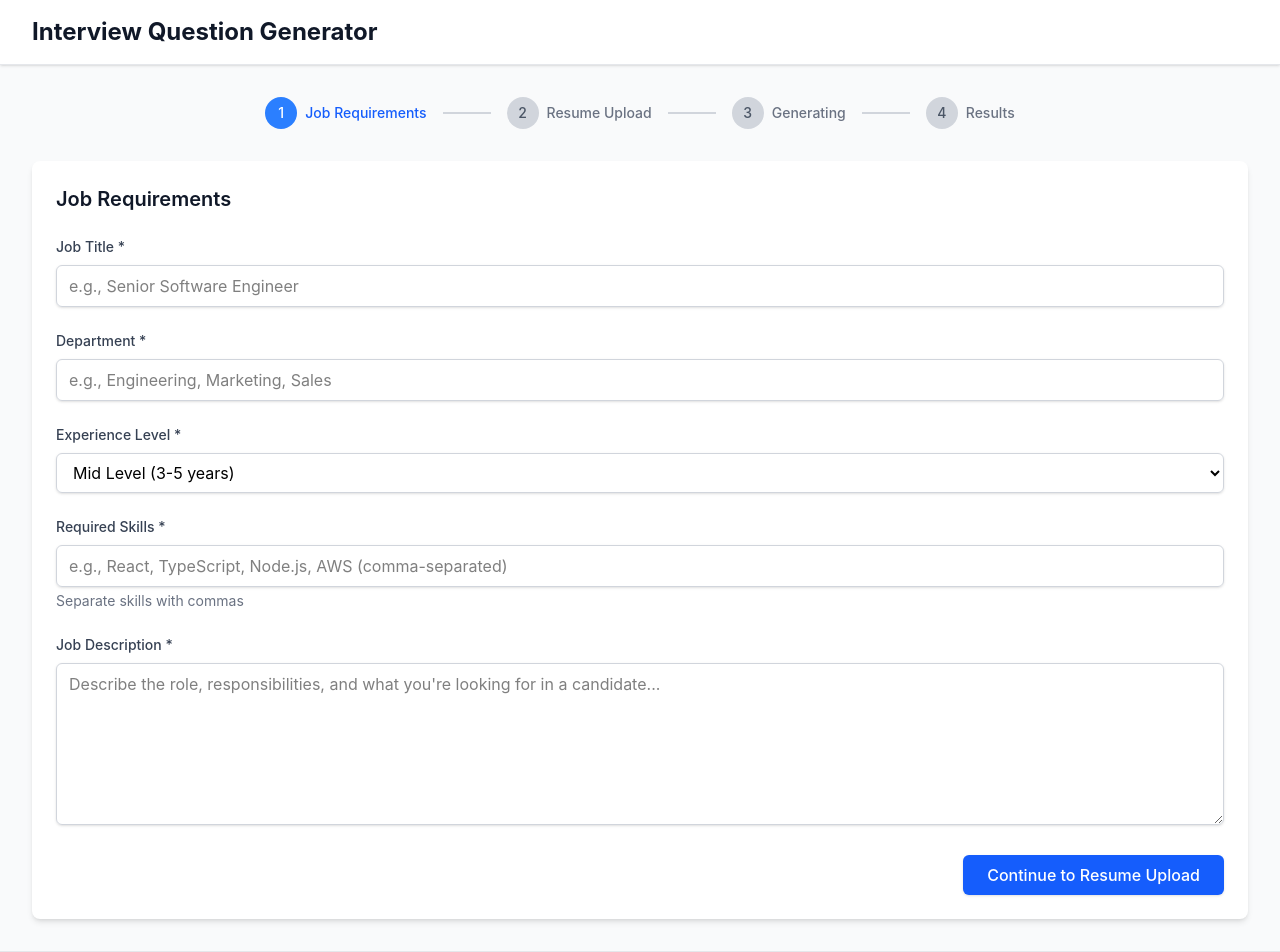
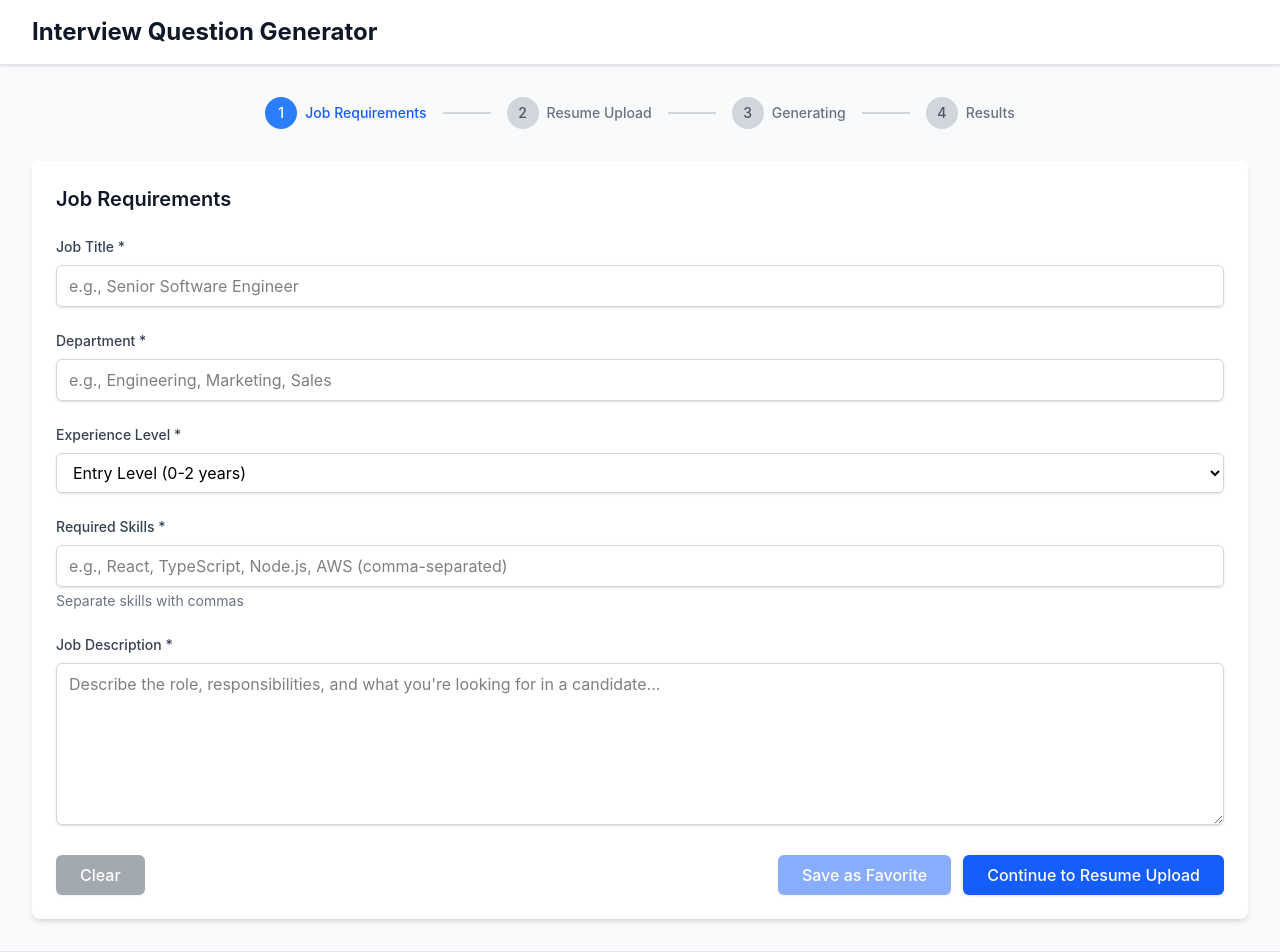
Before and after one commit to Claudiu-SV/mega-bomb-doc, a React (Vite) app: page / in a window 1280 px wide. Shown: the top 952 px of the page. Built offline with nearby package versions, Linux system fonts and the light colour scheme.

Commit message:
Added Favorites to Job Requirements Page.

```diff
--- a/src/components/JobRequirementsForm.tsx
+++ b/src/components/JobRequirementsForm.tsx
@@ -1,5 +1,5 @@
-import React, { useState } from 'react';
-import type { JobRequirements } from '../types';
+import type { JobRequirements, JobRequirementsFavorite } from '../types';
+import React, { useEffect, useState } from 'react';
 
 interface JobRequirementsFormProps {
   onSubmit: (requirements: Omit<JobRequirements, 'id' | 'createdAt'>) => void;
@@ -10,13 +10,51 @@ const JobRequirementsForm: React.FC<JobRequirementsFormProps> = ({
   onSubmit,
   isLoading = false
 }) => {
-  const [formData, setFormData] = useState({
+  const [formData, setFormData] = useState<Omit<JobRequirements, 'id' | 'createdAt'>>({
     title: '',
     description: '',
     requiredSkills: '',
-    experienceLevel: 'mid' as const,
+    experienceLevel: '',
     department: ''
   });
+
+  const [favorites, setFavorites] = useState<JobRequirementsFavorite[]>([]);
+  const [dialog, setDialog] = useState<{ isOpen: boolean; title: string; message: string; type: 'success' | 'error' | 'warning' }>({
+    isOpen: false,
+    title: '',
+    message: '',
+    type: 'success'
+  });
+
+  // Check if all mandatory fields are filled
+  const isSaveDisabled = !formData.title.trim() || !formData.department.trim() ||
+    !formData.experienceLevel || !formData.requiredSkills.trim() || !formData.description.trim();
+
+  // Check if any field has content (for Clear button)
+  const isClearDisabled = !formData.title.trim() && !formData.department.trim() &&
+    !formData.experienceLevel && !formData.requiredSkills.trim() && !formData.description.trim();
+
+  // Helper function to show dialog
+  const showDialog = (title: string, message: string, type: 'success' | 'error' | 'warning' = 'success') => {
+    setDialog({ isOpen: true, title, message, type });
+  };
+
+  const closeDialog = () => {
+    setDialog(prev => ({ ...prev, isOpen: false }));
+  };
+
+  // Load favorites from localStorage on component mount
+  useEffect(() => {
+    const savedFavorites = localStorage.getItem('jobRequirementsFavorites');
+    if (savedFavorites) {
+      try {
+        const parsedFavorites = JSON.parse(savedFavorites);
+        setFavorites(parsedFavorites);
+      } catch (error) {
+        console.error('Failed to load favorites from localStorage:', error);
+      }
+    }
+  }, []);
 
   const handleSubmit = (e: React.FormEvent) => {
     e.preventDefault();
@@ -27,6 +65,7 @@ const JobRequirementsForm: React.FC<JobRequirementsFormProps> = ({
         .split(',')
         .map(skill => skill.trim())
         .filter(skill => skill.length > 0)
+        .join(', ')
     };
 
     onSubmit(requirements);
@@ -39,11 +78,117 @@ const JobRequirementsForm: React.FC<JobRequirementsFormProps> = ({
     setFormData(prev => ({ ...prev, [name]: value }));
   };
 
+  const handleSaveAsFavorite = () => {
+    if (!formData.title.trim()) {
+      showDialog('Missing Information', 'Please enter a job title before saving as favorite.', 'warning');
+      return;
+    }
+
+    // Check for duplicate titles (case-insensitive)
+    const titleExists = favorites.some(
+      favorite => favorite.title.toLowerCase() === formData.title.trim().toLowerCase()
+    );
+
+    if (titleExists) {
+      showDialog('Duplicate Title', 'A favorite with this job title already exists. Please use a different title.', 'warning');
+      return;
+    }
+
+    const newFavorite: JobRequirementsFavorite = {
+      id: Date.now().toString(),
+      title: formData.title,
+      description: formData.description,
+      requiredSkills: formData.requiredSkills
+        .split(',')
+        .map(skill => skill.trim())
+        .filter(skill => skill.length > 0)
+        .join(', '),
+      experienceLevel: formData.experienceLevel,
+      department: formData.department,
+      savedAt: new Date()
+    };
+
+    const updatedFavorites = [...favorites, newFavorite];
+    setFavorites(updatedFavorites);
+
+    try {
+      localStorage.setItem('jobRequirementsFavorites', JSON.stringify(updatedFavorites));
+      showDialog('Success!', 'Job requirements saved as favorite!', 'success');
+    } catch (error) {
+      console.error('Failed to save favorite to localStorage:', error);
+      showDialog('Error', 'Failed to save favorite. Please try again.', 'error');
+    }
+  };
+
+  const handleLoadFavorite = (favorite: JobRequirementsFavorite) => {
+    setFormData({
+      title: favorite.title,
+      description: favorite.description,
+      requiredSkills: favorite.requiredSkills,
+      experienceLevel: favorite.experienceLevel,
+      department: favorite.department
+    });
+  };
+
+  const handleDeleteFavorite = (favoriteId: string) => {
+    const updatedFavorites = favorites.filter(fav => fav.id !== favoriteId);
+    setFavorites(updatedFavorites);
+
+    try {
+      localStorage.setItem('jobRequirementsFavorites', JSON.stringify(updatedFavorites));
+    } catch (error) {
+      console.error('Failed to update favorites in localStorage:', error);
+    }
+  };
+
+  const handleClear = () => {
+    setFormData({
+      title: '',
+      description: '',
+      requiredSkills: '',
+      experienceLevel: '',
+      department: ''
+    });
+  };
+
   return (
+    <>
       <div className="bg-white rounded-lg shadow-md p-4 sm:p-6">
         <h2 className="text-lg sm:text-xl font-semibold text-gray-900 mb-4 sm:mb-6">
           Job Requirements
         </h2>
+
+      {/* Saved Favorites */}
+      {favorites.length > 0 && (
+        <div className="mb-6">
+          <h3 className="text-md font-medium text-gray-700 mb-3">Saved Favorites</h3>
+          <div className="flex flex-wrap gap-2">
+            {favorites.map((favorite) => (
+              <div key={favorite.id} className="relative">
+                <button
+                  type="button"
+                  onClick={() => handleLoadFavorite(favorite)}
+                  className="pl-3 pr-8 py-2 text-sm font-medium text-gray-700 bg-gray-100 hover:bg-gray-200 hover:text-gray-900 rounded-md transition-colors border border-gray-300"
+                  title={`Load: ${favorite.title}`}
+                >
+                  {favorite.title}
+                </button>
+                <button
+                  type="button"
+                  onClick={(e) => {
+                    e.stopPropagation();
+                    handleDeleteFavorite(favorite.id);
+                  }}
+                  className="absolute right-1 top-1/2 transform -translate-y-1/2 w-6 h-6 flex items-center justify-center text-gray-400 hover:text-gray-600 hover:bg-gray-300 rounded-full transition-colors text-xs"
+                  title="Delete favorite"
+                >
+                  ×
+                </button>
+              </div>
+            ))}
+          </div>
+        </div>
+      )}
 
       <form onSubmit={handleSubmit} className="space-y-4 sm:space-y-6">
         {/* Job Title */}
@@ -137,8 +282,25 @@ const JobRequirementsForm: React.FC<JobRequirementsFormProps> = ({
           />
         </div>
 
-        {/* Submit Button */}
-        <div className="flex justify-end">
+        {/* Action Buttons */}
+        <div className="flex flex-col sm:flex-row justify-between gap-3">
+          <button
+            type="button"
+            onClick={handleClear}
+            disabled={isClearDisabled}
+            className="px-6 py-2 bg-gray-600 text-white font-medium rounded-md shadow-sm hover:bg-gray-700 focus:outline-none focus:ring-2 focus:ring-gray-500 focus:ring-offset-2 disabled:opacity-50 disabled:cursor-not-allowed"
+          >
+            Clear
+          </button>
+          <div className="flex flex-col sm:flex-row gap-3">
+            <button
+              type="button"
+              onClick={handleSaveAsFavorite}
+              disabled={isSaveDisabled}
+              className="px-6 py-2 bg-blue-600 text-white font-medium rounded-md shadow-sm hover:bg-blue-700 focus:outline-none focus:ring-2 focus:ring-blue-500 focus:ring-offset-2 disabled:opacity-50 disabled:cursor-not-allowed"
+            >
+              Save as Favorite
+            </button>
             <button
               type="submit"
               disabled={isLoading}
@@ -147,8 +309,37 @@ const JobRequirementsForm: React.FC<JobRequirementsFormProps> = ({
               {isLoading ? 'Processing...' : 'Continue to Resume Upload'}
             </button>
           </div>
+        </div>
       </form>
     </div>
+
+    {/* Dialog */}
+    {dialog.isOpen && (
+      <div className="fixed inset-0 bg-gray-900/30 flex items-center justify-center z-50">
+        <div className="bg-white rounded-lg p-6 max-w-md w-full mx-4 shadow-xl">
+          <div className="flex items-center mb-4">
+            <div className={`w-6 h-6 rounded-full flex items-center justify-center mr-3 ${
+              dialog.type === 'success' ? 'bg-green-100 text-green-600' :
+              dialog.type === 'error' ? 'bg-red-100 text-red-600' :
+              'bg-yellow-100 text-yellow-600'
+            }`}>
+              {dialog.type === 'success' ? '✓' : dialog.type === 'error' ? '✕' : '⚠'}
+            </div>
+            <h3 className="text-lg font-semibold text-gray-900">{dialog.title}</h3>
+          </div>
+          <p className="text-gray-600 mb-6">{dialog.message}</p>
+          <div className="flex justify-end">
+            <button
+              onClick={closeDialog}
+              className="px-4 py-2 bg-blue-600 text-white font-medium rounded-md hover:bg-blue-700 focus:outline-none focus:ring-2 focus:ring-blue-500 focus:ring-offset-2 transition-colors"
+            >
+              OK
+            </button>
+          </div>
+        </div>
+      </div>
+    )}
+  </>
   );
 };
 
--- a/src/types/index.ts
+++ b/src/types/index.ts
@@ -1,11 +1,22 @@
+export type ExperienceLevel = 'entry' | 'mid' | 'senior' | 'executive' | '';
 export interface JobRequirements {
   id: string;
   title: string;
   description: string;
-  requiredSkills: string[];
-  experienceLevel: 'entry' | 'mid' | 'senior' | 'executive';
+  requiredSkills: string;
+  experienceLevel: ExperienceLevel;
   department: string;
   createdAt: Date;
+}
+
+export interface JobRequirementsFavorite {
+  id: string;
+  title: string;
+  description: string;
+  requiredSkills: string;
+  experienceLevel: ExperienceLevel;
+  department: string;
+  savedAt: Date;
 }
 
 export interface Resume {
```
Lines whose indentation alone changed are shown as unchanged.
